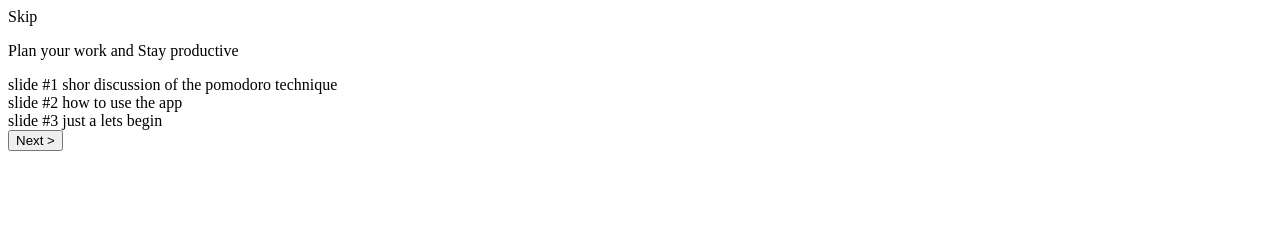
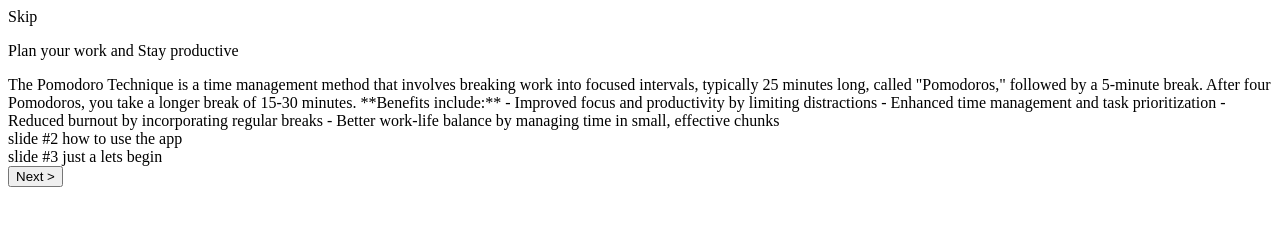
Before and after one commit to Artifice-219/pomodoro-timer, a plain HTML site: page index.html in a window 1280 px wide. Drawn offline with Linux system fonts and the light colour scheme.

Commit message:
started fixing some things

```diff
--- a/index.html
+++ b/index.html
@@ -11,8 +11,18 @@
     <p class="tag-line">Plan your work and Stay productive</p>
 
     <div class="slider">
-      <div class="slider-item active" id="first-slide">slide #1 shor discussion of the pomodoro technique</div>
+  <!-- TODO 10 : STYLE THE TEXT CONTENT OF FIRST-SLIDE -->
+      <div class="slider-item active" id="first-slide">The Pomodoro Technique is a time management method that involves breaking work into focused intervals, typically 25 minutes long, called "Pomodoros," followed by a 5-minute break. After four Pomodoros, you take a longer break of 15-30 minutes.
+
+        **Benefits include:**
+        - Improved focus and productivity by limiting distractions
+        - Enhanced time management and task prioritization
+        - Reduced burnout by incorporating regular breaks
+        - Better work-life balance by managing time in small, effective chunks</div>
+
+      <!-- TODO 2 : HAVE SOME ITEMS FOR THE 1ST SLIDE -->
       <div class="slider-item" id="second-slide">slide #2 how to use the app</div>
+      <!-- TODO 3 : HAVE SOME ITEMS FOR THE 1ST SLIDE -->
       <div class="slider-item" id="third-slide">slide #3 just a lets begin</div>
     </div>
 
```
Also changed, not shown: timer-page.css (+7 -1 lines), timer-page.html (+2 -1 lines), TODO.txt (added).
